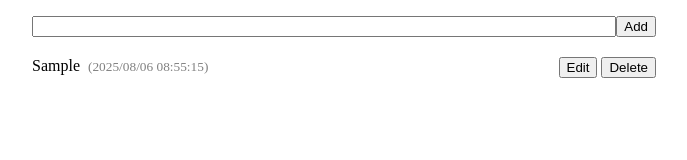
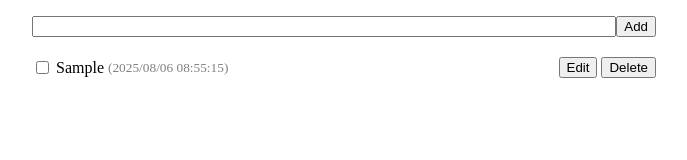
Before and after one commit to Lwinga/todo-list-vue-ts, a Vue app: page / in a window 1280 px wide. Both pictures are taken after typing "Sample" into the empty fields and a click on the button "Add". Shown: the top 160 px of the page, without its empty margins (296-983 px from the left). Built offline with nearby package versions, Linux system fonts and the light colour scheme; the HTML template or start-up script is replaced by a standard one.

Commit message:
Add ability to mark todo as done

```diff
--- a/src/AddTodo.vue
+++ b/src/AddTodo.vue
@@ -11,6 +11,7 @@ function addTodo() {
   todos.value?.push({
     id: ++lastId.value,
     text: todoText.value,
+    isDone: false,
     createdAt: Date.now(),
   });
   todoText.value = '';
--- a/src/TodoItem.vue
+++ b/src/TodoItem.vue
@@ -1,7 +1,7 @@
 <script setup lang="ts">
 import { format } from 'date-fns';
 import type { Todo } from './types.ts';
-import { ref } from 'vue';
+import { ref, watch } from 'vue';
 
 const props = defineProps<{
   todo: Todo;
@@ -10,18 +10,24 @@ const props = defineProps<{
 const emit = defineEmits<{
   (e: 'delete', id: number): void;
   (e: 'edit', id: number, text: string): void;
+  (e: 'done', id: number, done: boolean): void;
 }>();
 
 const isEditing = ref(false);
 const todoText = ref('');
+const isDone = ref(props.todo.isDone);
+
+watch(isDone, function(value) {
+  setDone(value);
+});
 
 function cancelEditTodo() {
   isEditing.value = false;
   todoText.value = '';
 }
 
-function deleteTodo(id: number) {
-  emit('delete', id);
+function deleteTodo() {
+  emit('delete', props.todo.id);
 }
 
 function editTodo() {
@@ -29,24 +35,32 @@ function editTodo() {
   isEditing.value = true;
 }
 
-function saveTodo(id: number) {
-  emit('edit', id, todoText.value);
+function saveTodo() {
+  emit('edit', props.todo.id, todoText.value);
   cancelEditTodo();
+}
+
+function setDone(isDone: boolean) {
+  emit('done', props.todo.id, isDone);
+  if (isEditing.value) {
+    cancelEditTodo();
+  }
 }
 </script>
 
 <template>
   <section>
-    <div>
-      <input type="text" v-model="todoText" v-if="isEditing" @keydown.enter="saveTodo(todo.id)">
-      <button type="button" v-if="isEditing" @click="saveTodo(todo.id)">Save</button>
-      <span v-else>{{ todo.text }}</span>
-      <small>({{ format(new Date(todo.createdAt), 'yyy/MM/dd hh:mm:ss') }})</small>
+    <div class="content">
+      <input type="checkbox" v-model="isDone">
+      <input type="text" v-model="todoText" v-if="isEditing" @keydown.enter="saveTodo" :disabled="isDone">
+      <button type="button" v-if="isEditing" @click="saveTodo" :disabled="isDone">Save</button>
+      <span v-else :class="{ strike: isDone }">{{ todo.text }}</span>
+      <small :class="{ strike: isDone }">({{ format(new Date(todo.createdAt), 'yyy/MM/dd hh:mm:ss') }})</small>
     </div>
     <div class="actions">
       <button type="button" v-if="isEditing" @click="cancelEditTodo">Cancel</button>
-      <button type="button" v-else @click="editTodo">Edit</button>
-      <button type="button" @click="deleteTodo(todo.id)">Delete</button>
+      <button type="button" v-else @click="editTodo" :disabled="isDone">Edit</button>
+      <button type="button" @click="deleteTodo">Delete</button>
     </div>
   </section>
 </template>
@@ -62,10 +76,18 @@ section:hover {
 }
 small {
   color: gray;
-  margin-left: 8px;
+}
+.content {
+  display: flex;
+  justify-content: center;
+  align-items: center;
+  gap: 4px;
 }
 .actions {
   display: flex;
   gap: 4px;
 }
+.strike {
+  text-decoration: line-through;
+}
 </style>
--- a/src/TodoList.vue
+++ b/src/TodoList.vue
@@ -16,12 +16,21 @@ function editTodo(id: number, text: string) {
     return todo;
   });
 }
+
+function setTodoDone(id: number, isDone: boolean) {
+  todos.value = todos.value?.map(todo => {
+    if (todo.id === id) {
+      return { ...todo, isDone };
+    }
+    return todo;
+  });
+}
 </script>
 
 <template>
   <ul>
     <li v-for="todo in todos" :key="todo.id">
-      <TodoItem :todo @delete="deleteTodo" @edit="editTodo" />
+      <TodoItem :todo @delete="deleteTodo" @edit="editTodo" @done="setTodoDone" />
     </li>
   </ul>
 </template>
--- a/src/types.ts
+++ b/src/types.ts
@@ -1,6 +1,7 @@
 interface Todo {
   id: number;
   text: string;
+  isDone: boolean;
   createdAt: number;
 }
 
```
